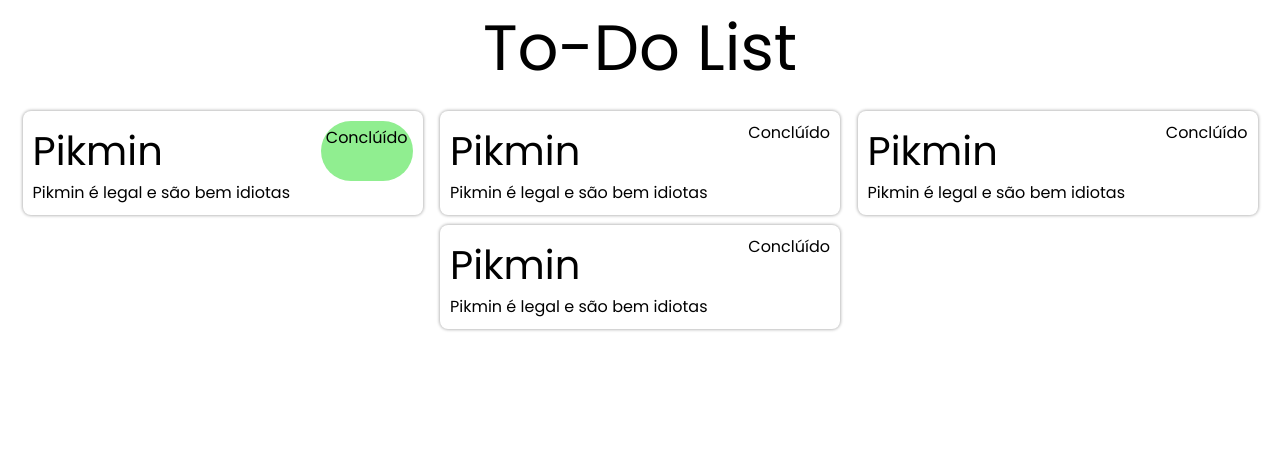
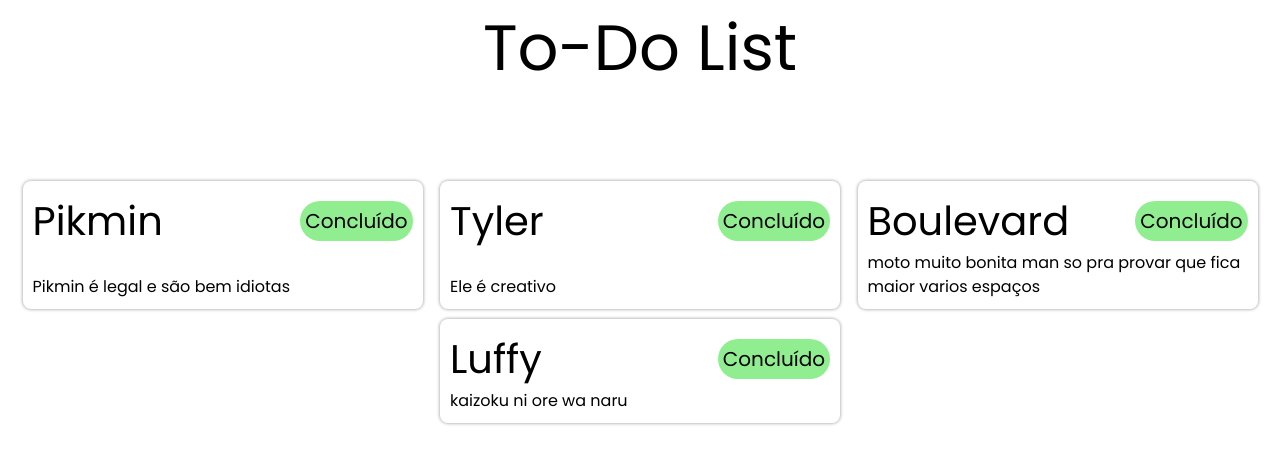
Before and after one commit to Jardel-FMP/To-Do-List, a plain HTML site: page index.html in a window 1280 px wide. Drawn offline with nearby package versions, Linux system fonts and the light colour scheme.

Commit message:
alterações

```diff
--- a/index.html
+++ b/index.html
@@ -11,45 +11,109 @@
     </style>
   </head>
   <body>
-    <h1 style="text-align: center; font-size: 8vh; font-weight: 25vh">
+    <h1 style="text-align: center; font-size: 8vh; font-weight: 25vh; margin-bottom: 10vh;">
       To-Do List
     </h1>
 
     <section class="cards">
       <div class="card">
-        <div style="display: flex; flex-direction: row; justify-content: space-between;">
+        <div
+          style="
+            display: flex;
+            flex-direction: row;
+            justify-content: space-between;
+            align-items: center;
+          "
+        >
           <h3 style="font-size: 5vh">Pikmin</h3>
-          <p style="background-color: lightgreen; border-radius: 30px; padding: 5px">Conclúído</p>
+          <p
+            style="
+              background-color: lightgreen;
+              border-radius: 30px;
+              padding: 5px;
+              font-size: 2.5vh;
+            "
+          >
+            Concluído
+          </p>
         </div>
         <div>
           <p>Pikmin é legal e são bem idiotas</p>
         </div>
       </div>
       <div class="card">
-        <div style="display: flex; flex-direction: row; justify-content: space-between;">
-          <h3 style="font-size: 5vh">Pikmin</h3>
-          <p>Conclúído</p>
+        <div
+          style="
+            display: flex;
+            flex-direction: row;
+            justify-content: space-between;
+            align-items: center;
+          "
+        >
+          <h3 style="font-size: 5vh">Tyler</h3>
+          <p
+            style="
+              background-color: lightgreen;
+              border-radius: 30px;
+              padding: 5px;
+              font-size: 2.5vh;
+            "
+          >
+            Concluído
+          </p>
         </div>
         <div>
-          <p>Pikmin é legal e são bem idiotas</p>
+          <p>Ele é creativo</p>
         </div>
       </div>
       <div class="card">
-        <div style="display: flex; flex-direction: row; justify-content: space-between;">
-          <h3 style="font-size: 5vh">Pikmin</h3>
-          <p>Conclúído</p>
+        <div
+          style="
+            display: flex;
+            flex-direction: row;
+            justify-content: space-between;
+            align-items: center;
+          "
+        >
+          <h3 style="font-size: 5vh">Boulevard</h3>
+          <p
+            style="
+              background-color: lightgreen;
+              border-radius: 30px;
+              padding: 5px;
+              font-size: 2.5vh;
+            "
+          >
+            Concluído
+          </p>
         </div>
         <div>
-          <p>Pikmin é legal e são bem idiotas</p>
+          <p>moto muito bonita man so pra provar que fica maior varios espaços </p>
         </div>
       </div>
       <div class="card">
-        <div style="display: flex; flex-direction: row; justify-content: space-between;">
-          <h3 style="font-size: 5vh">Pikmin</h3>
-          <p>Conclúído</p>
+        <div
+          style="
+            display: flex;
+            flex-direction: row;
+            justify-content: space-between;
+            align-items: center;
+          "
+        >
+          <h3 style="font-size: 5vh">Luffy</h3>
+          <p
+            style="
+              background-color: lightgreen;
+              border-radius: 30px;
+              padding: 5px;
+              font-size: 2.5vh;
+            "
+          >
+            Concluído
+          </p>
         </div>
         <div>
-          <p>Pikmin é legal e são bem idiotas</p>
+          <p>kaizoku ni ore wa naru</p>
         </div>
       </div>
     </section>
```
